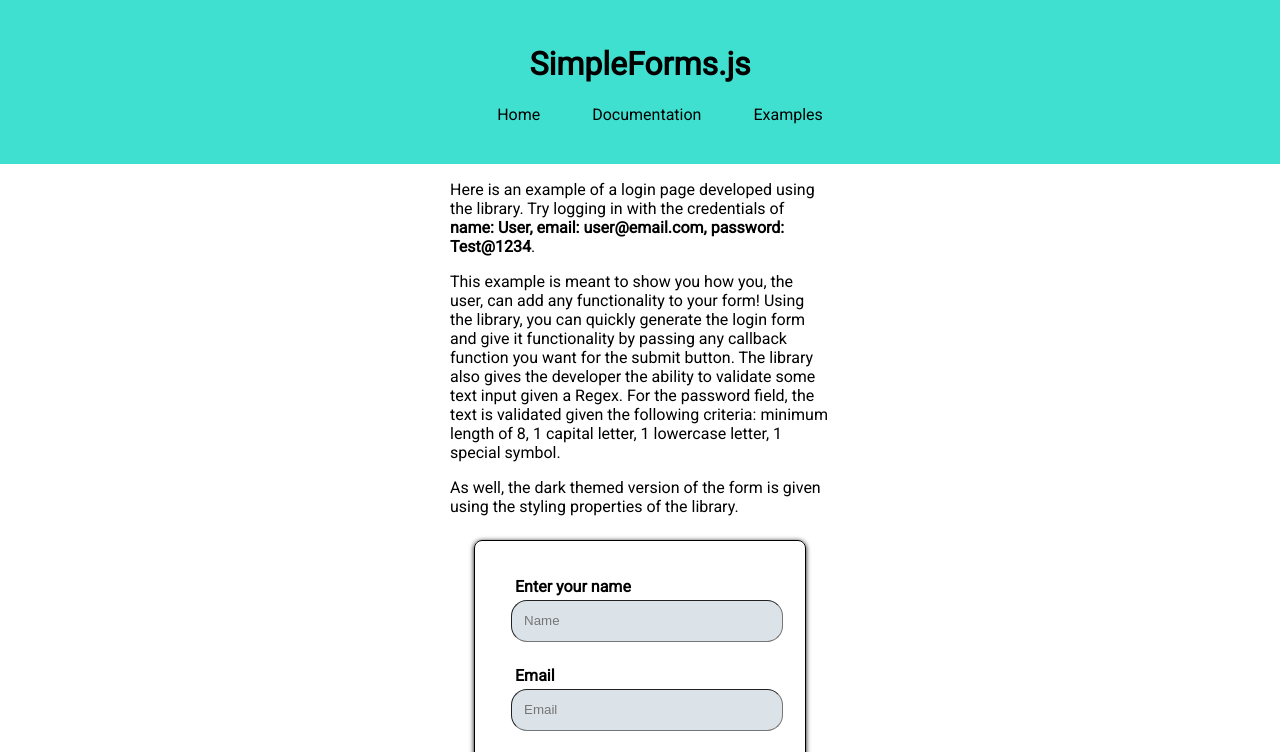
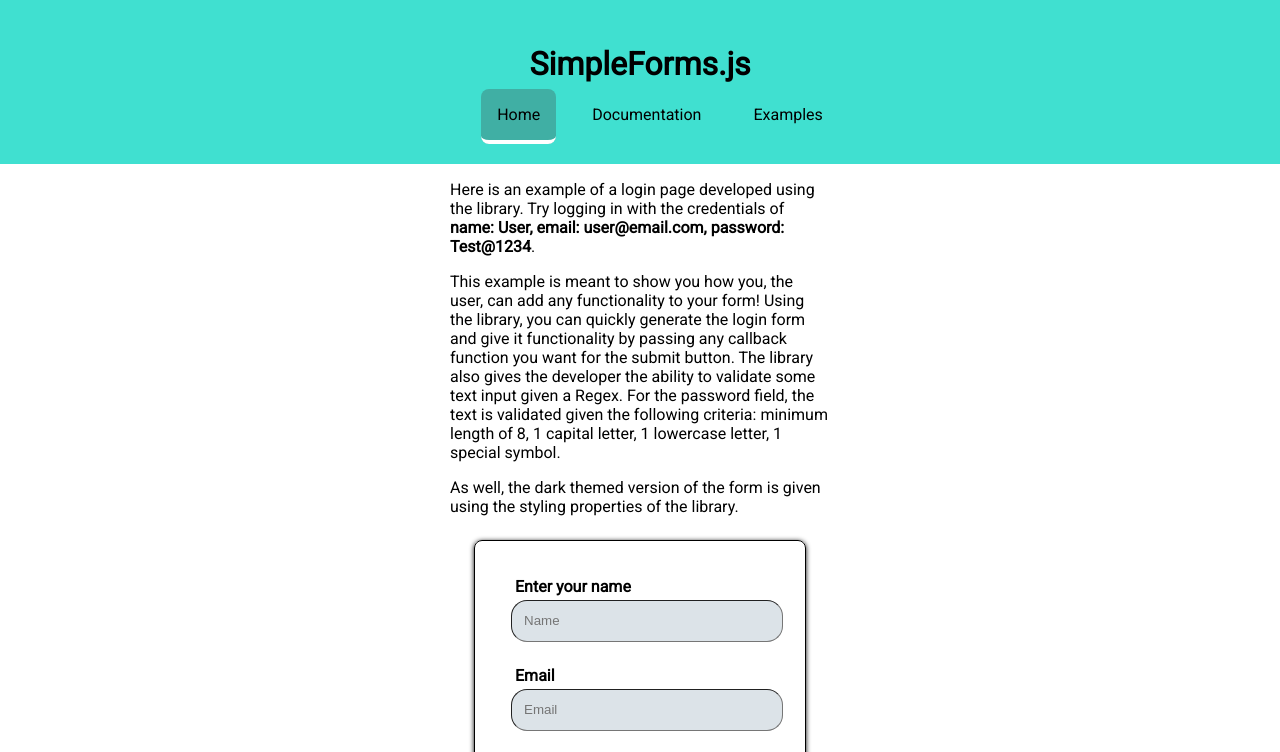
Before and after one commit to daveaaditya/SimpleForms.js, a website: page pub/examples.html in a window 1280 px wide. In both pictures the pointer is over the link "Home". Shown: the top 752 px of the page. Drawn offline with Linux system fonts and the light colour scheme.

Commit message:
Added hover effects for examples.

```diff
--- a/pub/styles.css
+++ b/pub/styles.css
@@ -16,6 +16,11 @@ body, html, head {
   padding: 16px;
   border-radius: 8px;
   margin: 0 8px;
+}
+
+.header-links:hover {
+  background-color: rgb(64, 175, 164);
+  border-bottom: 4px solid white;
 }
 
 .examples {
```
